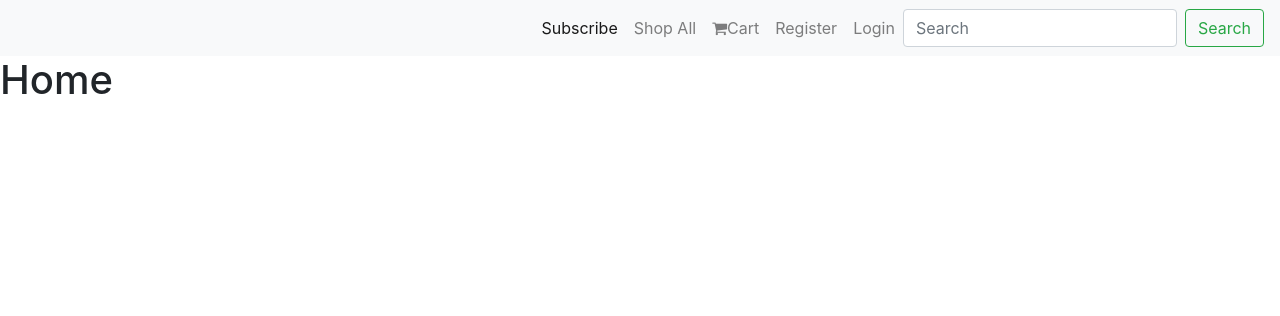
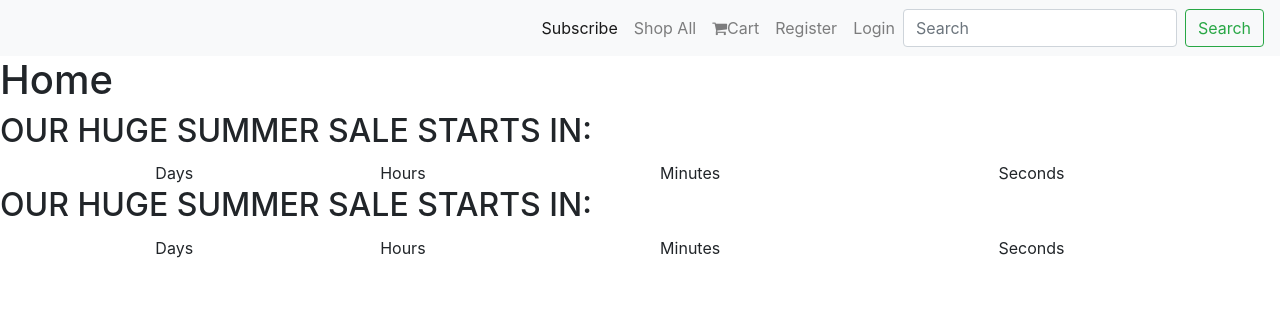
Before and after one commit to SianJade/keto-subscription-box, a Django app: page / in a window 1280 px wide. Shown: the top 316 px of the page. Run offline with Django 3.2, Linux system fonts and the light colour scheme; some libraries are stand-ins or nearby versions.

Commit message:
Add countdown to homepage

```diff
--- a/home/templates/index.html
+++ b/home/templates/index.html
@@ -1,5 +1,30 @@
 {% extends 'base.html' %}
+{% load staticfiles %}
+
+{% block head_js %}
+<script type="text/javascript" src="{% static 'js/countdown.js' %}"></script>
+{% endblock head_js %}
 
 {% block page_title %}Home Page{% endblock %}
 
 {% block page_heading %}Home{% endblock %}
+
+{% block content %}
+<div class="sale-countdown">
+        <h2>OUR HUGE SUMMER SALE STARTS IN: </h2>
+        <table class="container text-center">
+            <tr class="countdown" id="countdown">
+                <td id="days"></td>
+                <td id="hours"></td>
+                <td id="minutes"></td>
+                <td id="seconds"></td>
+            </tr>
+            <tr>
+                <td class="countdown">Days</td>
+                <td class="countdown">Hours</td>
+                <td class="countdown">Minutes</td>
+                <td class="countdown">Seconds</td>
+            </tr>
+        </table>
+    </div>
+{% endblock %}
--- a/templates/base.html
+++ b/templates/base.html
@@ -65,11 +65,28 @@
       {% endfor %}
     </div>
   {% endif %}
-
+      <div class="sale-countdown">
+        <h2>OUR HUGE SUMMER SALE STARTS IN: </h2>
+        <table class="container text-center">
+            <tr class="countdown" id="countdown">
+                <td id="days"></td>
+                <td id="hours"></td>
+                <td id="minutes"></td>
+                <td id="seconds"></td>
+            </tr>
+            <tr>
+                <td class="countdown">Days</td>
+                <td class="countdown">Hours</td>
+                <td class="countdown">Minutes</td>
+                <td class="countdown">Seconds</td>
+            </tr>
+        </table>
+    </div>
   {% block content %}{% endblock %}
     <script src="https://code.jquery.com/jquery-3.4.1.slim.min.js"></script>
     <script src="https://cdn.jsdelivr.net/npm/popper.js@1.16.0/dist/umd/popper.min.js"></script>
     <script src="https://stackpath.bootstrapcdn.com/bootstrap/4.4.1/js/bootstrap.min.js"></script>
+    <script src="static/js/countdown.js"></script>
     {% block head_js %}
     {% endblock head_js %}
 </body>
```
